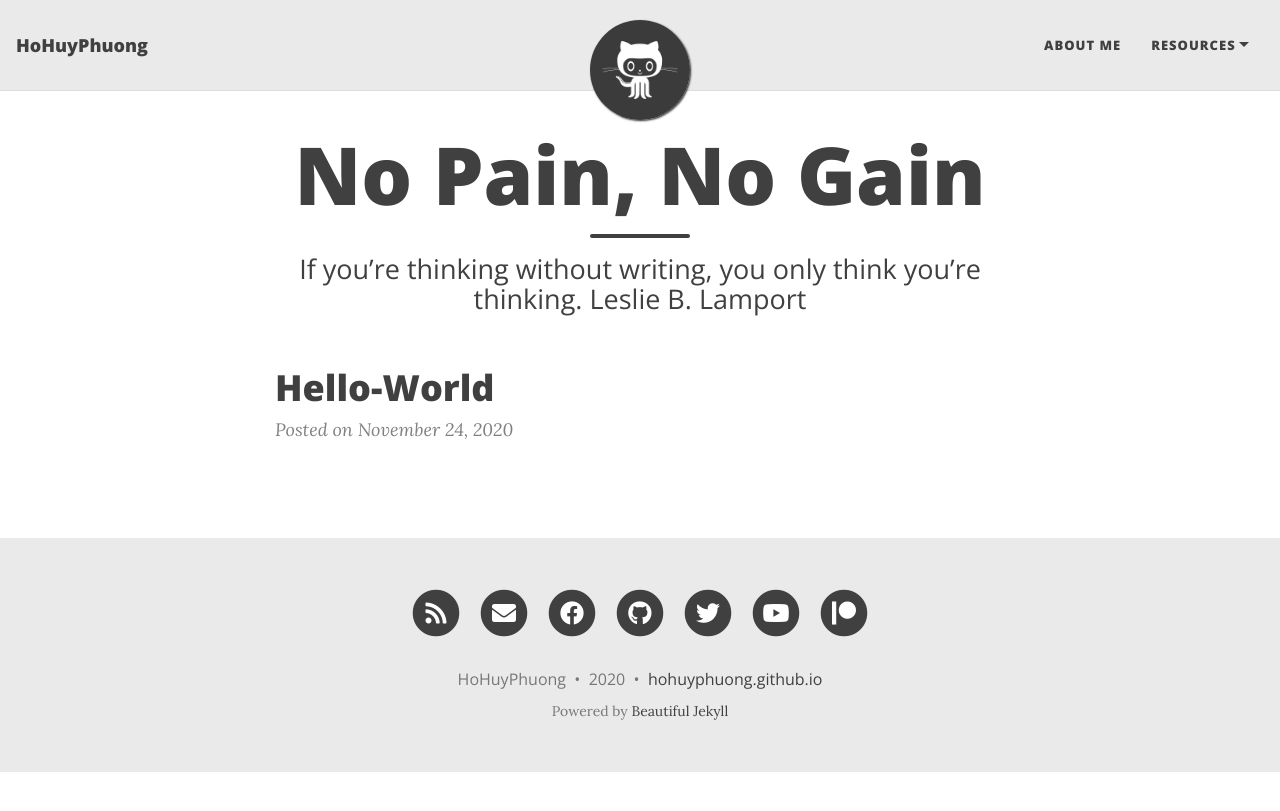
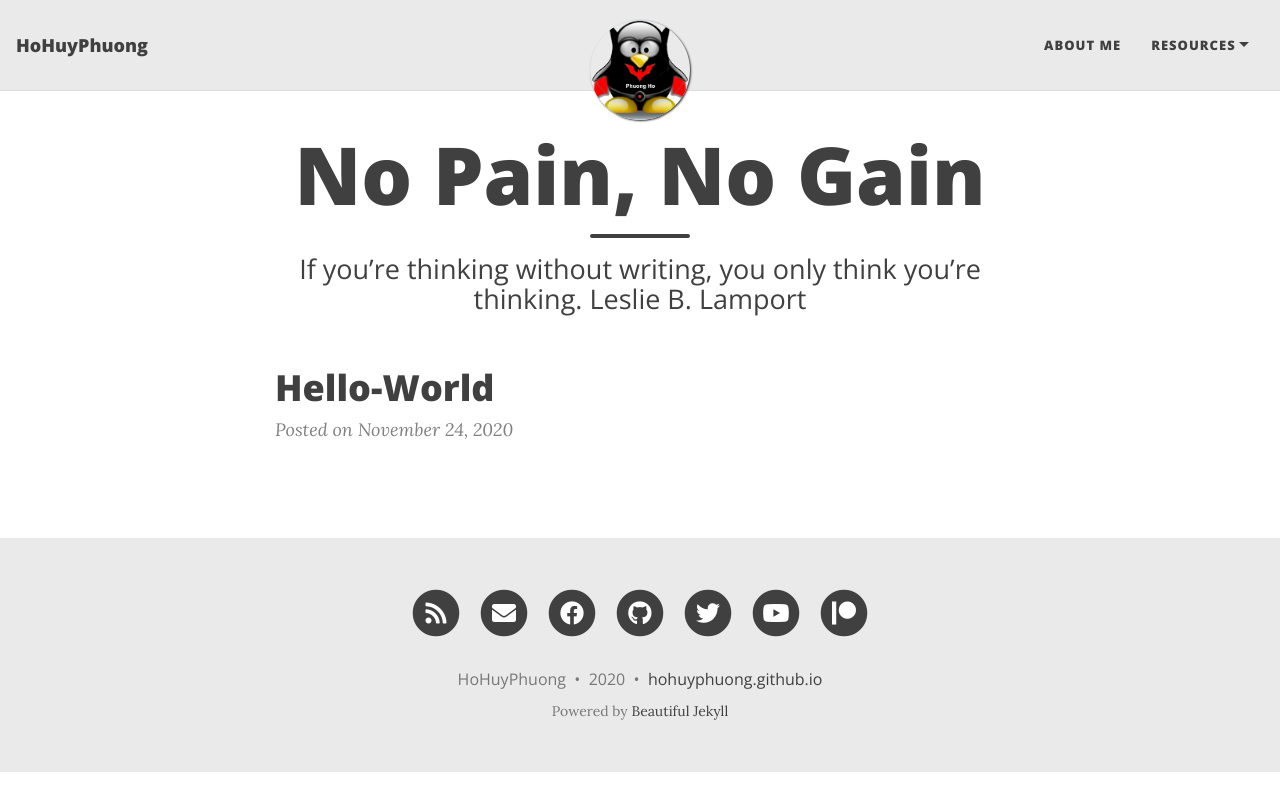
Before and after one commit to hohuyphuong/hohuyphuong.github.io, a Jekyll site: the page built from index.html, in a window 1280 px wide. Shown: the top 811 px of the page. Built offline with Jekyll 4.4.1, drawn with Linux system fonts in a browser that asks for light colours; nearby versions of some CDN libraries; the list of posts is cut into pages by our own code.

Commit message:
update
update

```diff
--- a/_config.yml
+++ b/_config.yml
@@ -24,7 +24,8 @@ navbar-links:
 
 # Image to show in the navigation bar - works best with a square image
 # Remove this parameter if you don't want an image in the navbar
-avatar: "/assets/img/avatar-icon.png"
+#avatar: "/assets/img/avatar-icon.png"
+avatar: "/assets/img/hohuyphuong.png"
 
 # By default, the image is cut into a circle. You can disable this behaviour by setting 'round-avatar: false'
 round-avatar: true
```
Also changed, not shown: assets/img/hohuyphuong.png (added).
